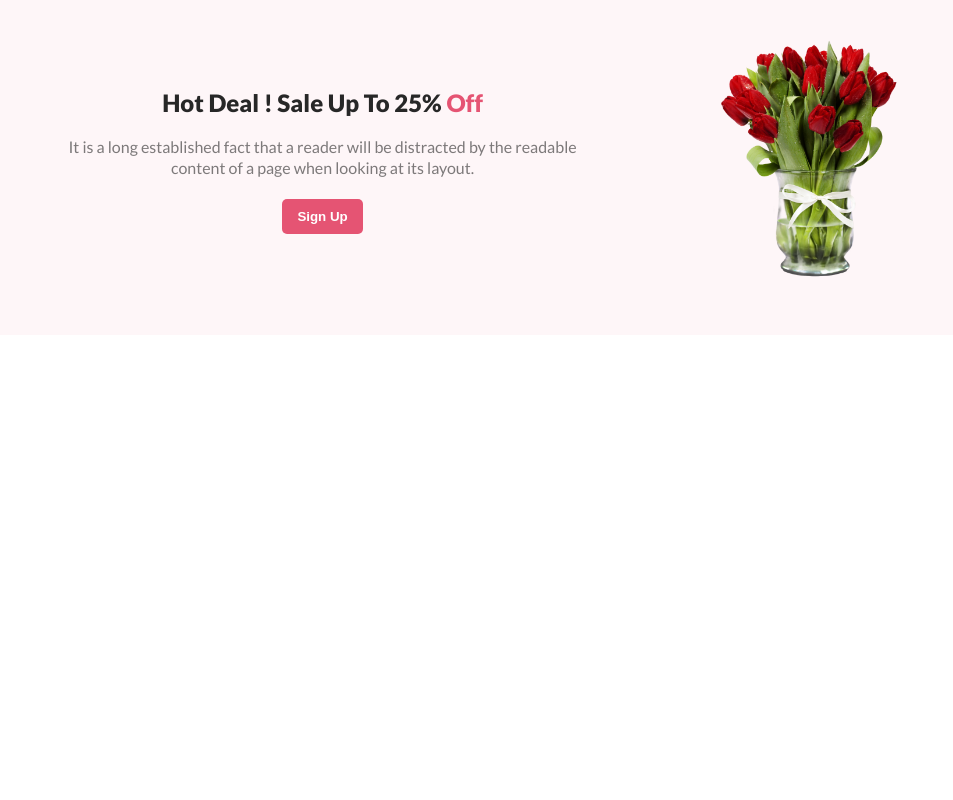
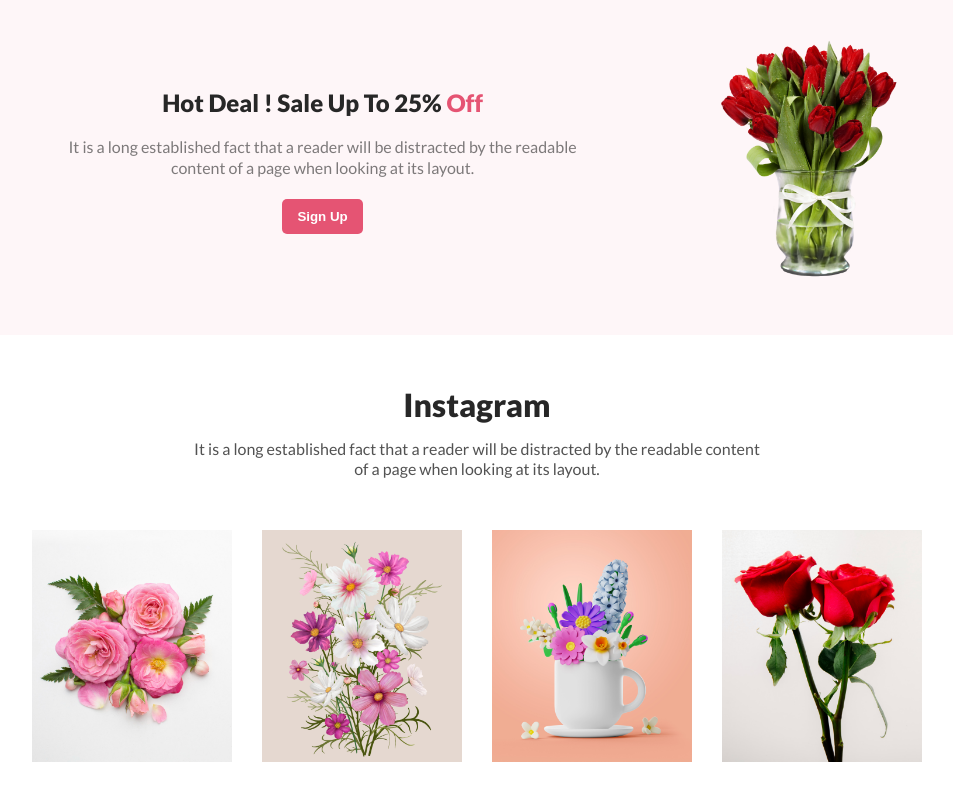
Before and after one commit to zishanmeh/Flower-shop, a plain HTML site: page index.html in a window 1280 px wide. Shown: the part 1349-2149 px from the top of the page, without its empty margins (163-1116 px from the left). Before the commit the page ends 1734 px from the top, so only its background shows below. Drawn offline with Linux system fonts and the light colour scheme.

Commit message:
added instagram section

```diff
--- a/index.html
+++ b/index.html
@@ -76,6 +76,22 @@
                 </div>
             </div>
          </section>
+
+         <!-- Instagram -->
+          <section>
+            <div class="instagram">
+               <div class="instagram-details">
+                <h1>Instagram</h1>
+                <p>It is a long established fact that a reader will be distracted by the readable content of a page when looking at its layout.</p>
+               </div>
+               <div class="instagram-images">
+                    <img src="Flower Asset/Flower 01.png" alt="">
+                    <img src="Flower Asset/Rectangle 4.png" alt="">
+                    <img src="Flower Asset/Rectangle 5.png" alt="">
+                    <img src="Flower Asset/Rectangle 6.png" alt="">
+               </div>
+            </div>
+          </section>
     </main>
     <footer></footer>
 </body>
--- a/styles/style.css
+++ b/styles/style.css
@@ -174,6 +174,42 @@ header {
     color: rgba(39, 39, 39, 0.6);
 }
 
+/* Instagram section */
+
+.instagram {
+    display: flex;
+    flex-direction: column;
+    align-items: center;
+    justify-content: center;
+    gap: 50px;
+}
+.instagram-details {
+    display: flex;
+    flex-direction: column;
+    justify-content: center;
+    align-items: center;
+    gap: 15px;
+}
+.instagram-details h1 {
+    font-size: 2rem;
+    font-weight: 800;
+}
+.instagram-details p {
+    width: 70%;
+    margin: auto;
+    text-align: center;
+}
+.instagram-images{
+    display: flex;
+    justify-content: center;
+    gap: 30px;
+    align-items: center;
+    width: 100%;
+}
+.instagram-images img{
+    width: 200px;
+}
+
 
 
 
@@ -224,4 +260,8 @@ header {
         gap: 50px;
         text-align: center;
     }
+    /* Instagram section */
+    .instagram-images {
+        flex-direction: column;
+    }
 }
```
